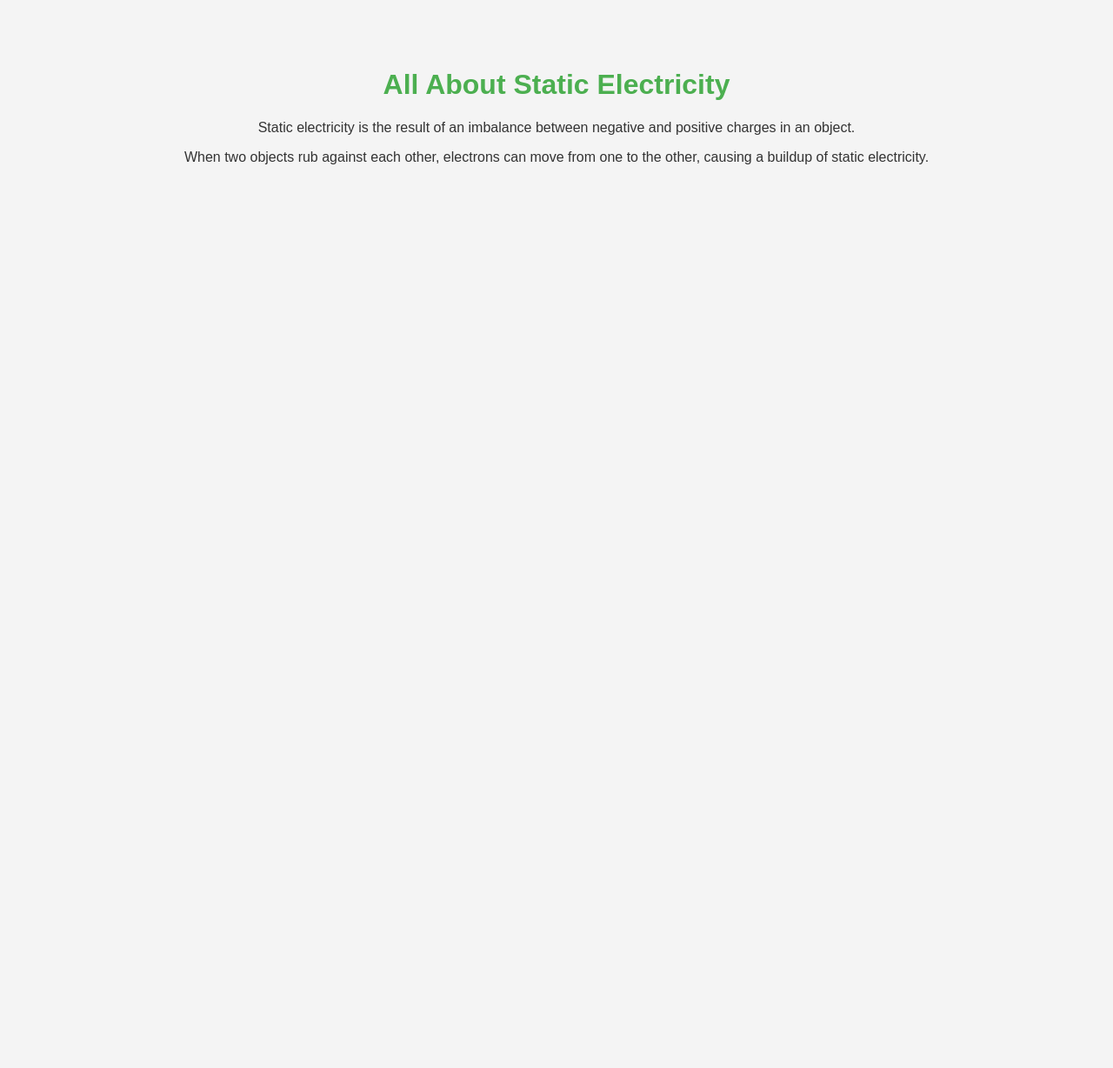
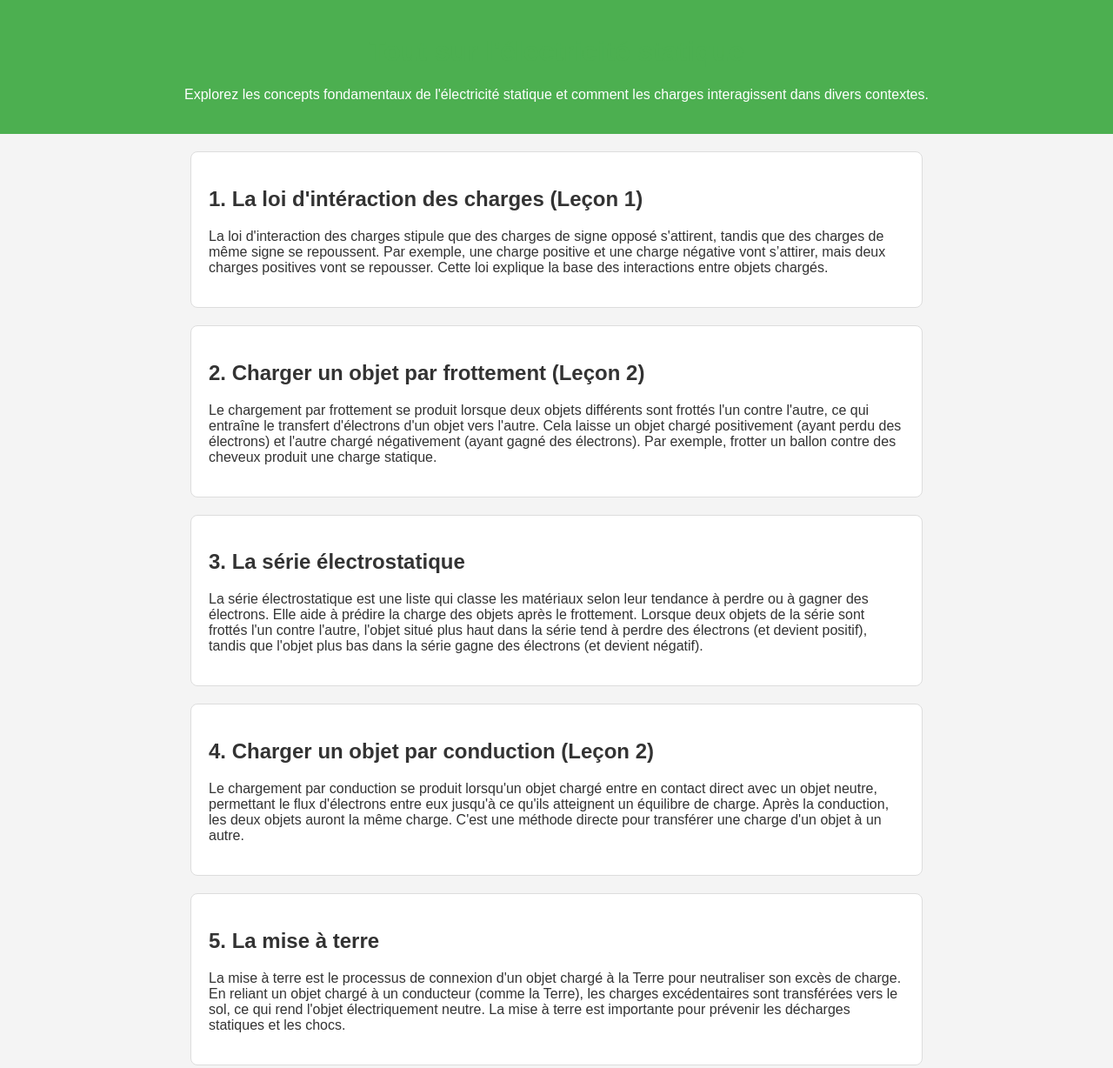
Before and after one commit to ch612/My-static-electricity-site, a plain HTML site: page index.html in a window 1280 px wide. Shown: the whole page at 87% size. Before the commit the page ends 800 px from the top, so only its background shows below. Drawn offline with Linux system fonts and the light colour scheme.

Commit message:
Update index.html

```diff
--- a/index.html
+++ b/index.html
@@ -1,25 +1,71 @@
 <!DOCTYPE html>
-<html lang="en">
+<html lang="fr">
 <head>
     <meta charset="UTF-8">
     <meta name="viewport" content="width=device-width, initial-scale=1.0">
-    <title>Static Electricity</title>
+    <title>L'électricité statique</title>
     <style>
         body {
             font-family: Arial, sans-serif;
             background-color: #f4f4f4;
             color: #333;
+            margin: 0;
+            padding: 0;
             text-align: center;
-            padding: 50px;
+        }
+        header {
+            background-color: #4CAF50;
+            color: white;
+            padding: 20px;
         }
         h1 {
             color: #4CAF50;
         }
+        section {
+            padding: 20px;
+            margin: 20px auto;
+            background-color: #fff;
+            border: 1px solid #ddd;
+            border-radius: 8px;
+            max-width: 800px;
+            text-align: left;
+        }
+        h2 {
+            color: #333;
+        }
     </style>
 </head>
 <body>
-    <h1>All About Static Electricity</h1>
-    <p>Static electricity is the result of an imbalance between negative and positive charges in an object.</p>
-    <p>When two objects rub against each other, electrons can move from one to the other, causing a buildup of static electricity.</p>
+
+<header>
+    <h1>Tout sur l'électricité statique</h1>
+    <p>Explorez les concepts fondamentaux de l'électricité statique et comment les charges interagissent dans divers contextes.</p>
+</header>
+
+<section id="law-of-interaction">
+    <h2>1. La loi d'intéraction des charges (Leçon 1)</h2>
+    <p>La loi d'interaction des charges stipule que des charges de signe opposé s'attirent, tandis que des charges de même signe se repoussent. Par exemple, une charge positive et une charge négative vont s’attirer, mais deux charges positives vont se repousser. Cette loi explique la base des interactions entre objets chargés.</p>
+</section>
+
+<section id="charging-by-friction">
+    <h2>2. Charger un objet par frottement (Leçon 2)</h2>
+    <p>Le chargement par frottement se produit lorsque deux objets différents sont frottés l'un contre l'autre, ce qui entraîne le transfert d'électrons d'un objet vers l'autre. Cela laisse un objet chargé positivement (ayant perdu des électrons) et l'autre chargé négativement (ayant gagné des électrons). Par exemple, frotter un ballon contre des cheveux produit une charge statique.</p>
+</section>
+
+<section id="electrostatic-series">
+    <h2>3. La série électrostatique</h2>
+    <p>La série électrostatique est une liste qui classe les matériaux selon leur tendance à perdre ou à gagner des électrons. Elle aide à prédire la charge des objets après le frottement. Lorsque deux objets de la série sont frottés l'un contre l'autre, l'objet situé plus haut dans la série tend à perdre des électrons (et devient positif), tandis que l'objet plus bas dans la série gagne des électrons (et devient négatif).</p>
+</section>
+
+<section id="charging-by-conduction">
+    <h2>4. Charger un objet par conduction (Leçon 2)</h2>
+    <p>Le chargement par conduction se produit lorsqu'un objet chargé entre en contact direct avec un objet neutre, permettant le flux d'électrons entre eux jusqu'à ce qu'ils atteignent un équilibre de charge. Après la conduction, les deux objets auront la même charge. C'est une méthode directe pour transférer une charge d'un objet à un autre.</p>
+</section>
+
+<section id="grounding">
+    <h2>5. La mise à terre</h2>
+    <p>La mise à terre est le processus de connexion d'un objet chargé à la Terre pour neutraliser son excès de charge. En reliant un objet chargé à un conducteur (comme la Terre), les charges excédentaires sont transférées vers le sol, ce qui rend l'objet électriquement neutre. La mise à terre est importante pour prévenir les décharges statiques et les chocs.</p>
+</section>
+
 </body>
 </html>
```
